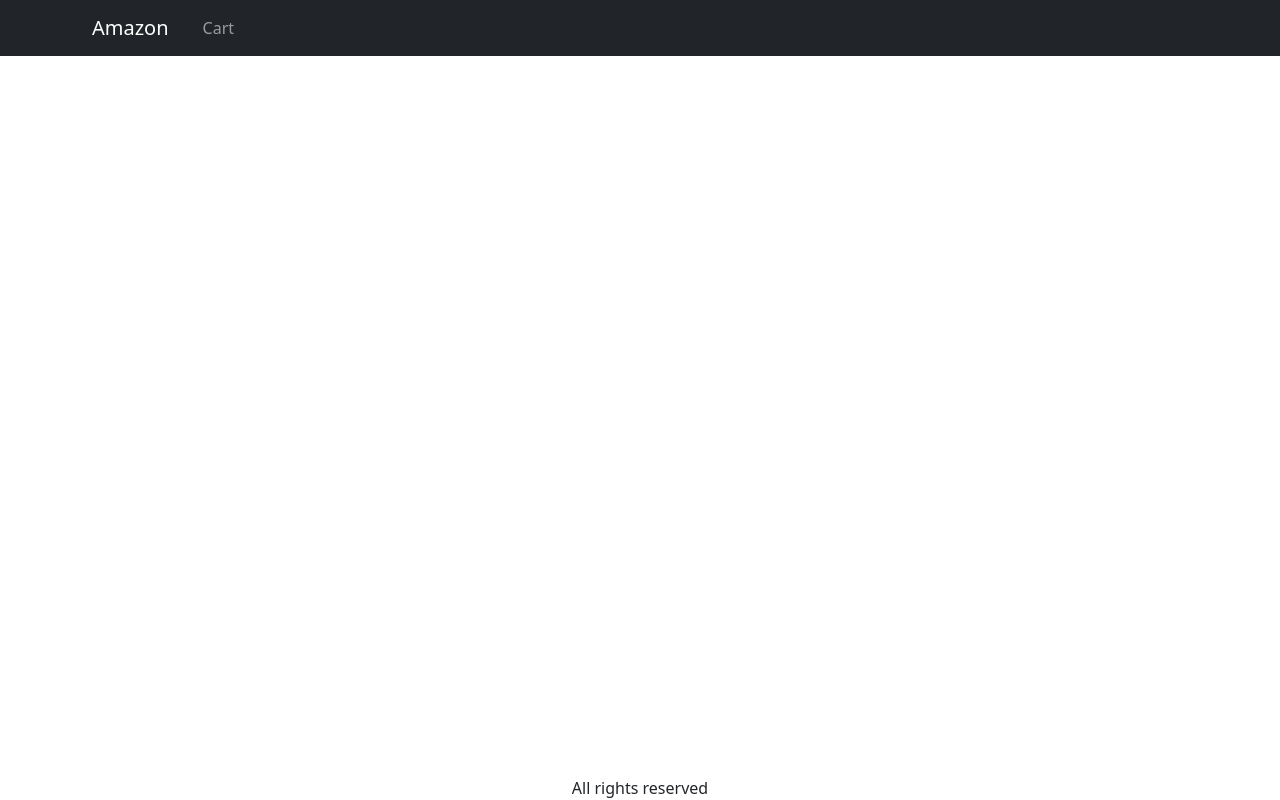
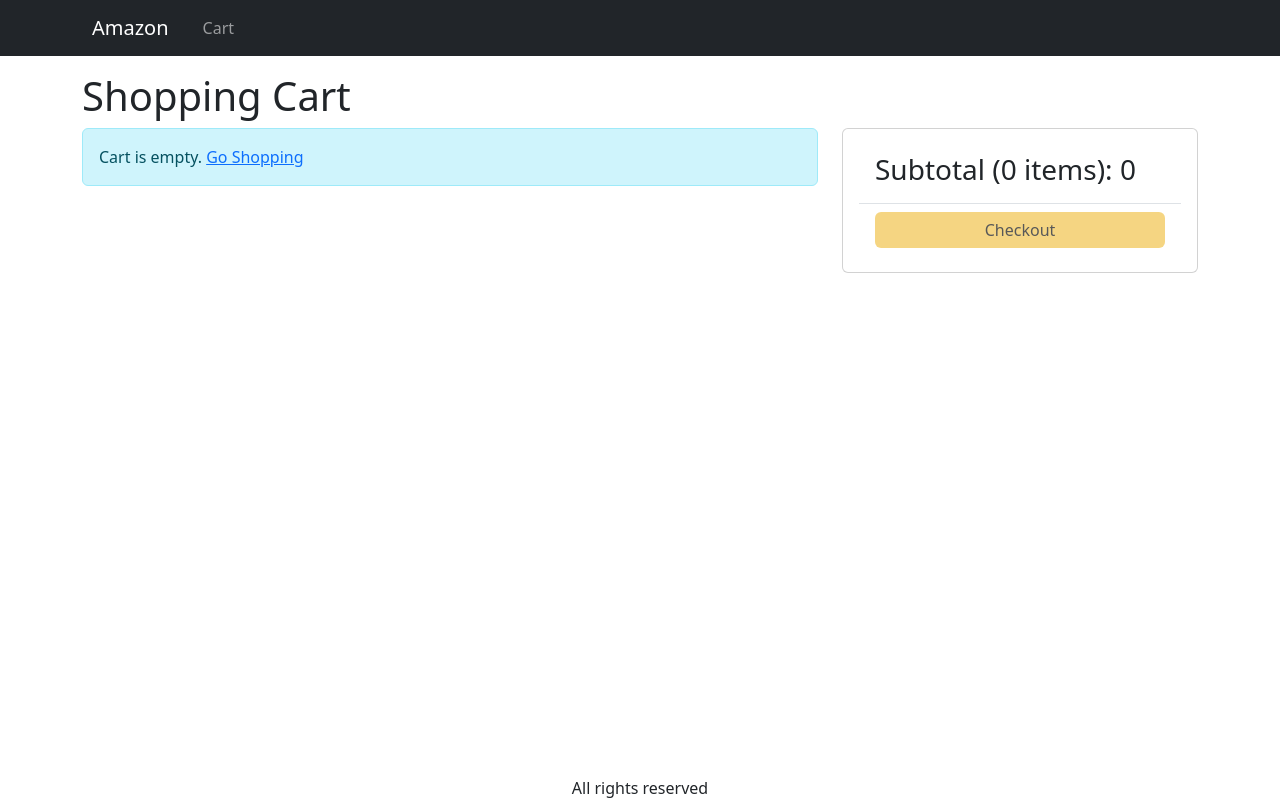
Before and after one commit to prat345/amazon-clone, a React (Create React App) app in the folder frontend/: page /cart in a window 1280 px wide. Built offline with nearby package versions, Linux system fonts and the light colour scheme.

Commit message:
add CartPage

```diff
--- a/frontend/src/App.js
+++ b/frontend/src/App.js
@@ -9,6 +9,7 @@
 import Badge from "react-bootstrap/Badge";
 import { useContext } from "react";
 import { Store } from "./Store.js";
+import CartPage from "./pages/CartPage.jsx";
 
 function App() {
   const { state, dispatch: ctxDispatch } = useContext(Store);
@@ -47,6 +48,7 @@
             <Routes>
               <Route exact path="/" element={<HomePage />} />
               <Route path="/product/:slug" element={<ProductPage />} />
+              <Route path="/cart" element={<CartPage />} />
             </Routes>
           </Container>
         </main>
--- a/frontend/src/components/ProductDetail.jsx
+++ b/frontend/src/components/ProductDetail.jsx
@@ -8,13 +8,15 @@
 import Button from "react-bootstrap/Button";
 import { Store } from "../Store";
 import axios from "axios";
+import { useNavigate } from "react-router-dom";
 
 function ProductDetail(props) {
+  const navigate = useNavigate();
   const { product } = props;
   const { state, dispatch: ctxDispatch } = useContext(Store);
   const { cart } = state;
   const addToCartHandler = async () => {
-    const existItem = cart.cartItems.find((x) => x._id === product._id);
+    const existItem = cart.cartItems.find((x) => x._id === product._id); // return item if in cart or return null
     const quantity = existItem ? existItem.quantity + 1 : 1;
     const { data } = await axios.get(`/api/products/${product._id}`);
     if (data.countInStock < quantity) {
@@ -25,6 +27,7 @@
       type: "CART_ADD_ITEM",
       payload: { ...product, quantity },
     });
+    navigate("/cart");
   };
   return (
     <Row>
--- a/frontend/src/index.css
+++ b/frontend/src/index.css
@@ -40,7 +40,12 @@
 .btn-primary {
   background-color: #f0c040 !important;
   color: black !important;
-  border: 1px solid black !important;
+  border: none !important;
+}
+.btn-primary:hover {
+  background-color: #d7a10b !important;
+  color: black !important;
+  border: none !important;
 }
 .rating > * {
   color: #f0c040;
@@ -48,3 +53,6 @@
 .img-large {
   max-width: 100%;
 }
+.img-thumbnail {
+  height: 80px;
+}
--- /dev/null
+++ b/frontend/src/pages/CartPage.jsx
@@ -0,0 +1,96 @@
+import React, { useContext } from "react";
+import Col from "react-bootstrap/esm/Col";
+import Row from "react-bootstrap/esm/Row";
+import { Helmet } from "react-helmet-async";
+import { Store } from "../Store";
+import MessageBox from "../components/MesssageBox";
+import Button from "react-bootstrap/Button";
+import ListGroup from "react-bootstrap/ListGroup";
+import { Link } from "react-router-dom";
+import Card from "react-bootstrap/Card";
+
+export default function CartPage() {
+  const { state, dispatch: ctxDispatch } = useContext(Store);
+  const {
+    cart: { cartItems },
+  } = state; // get cartItems
+  return (
+    <div>
+      <Helmet>
+        <title>Cart</title>
+      </Helmet>
+      <h1>Shopping Cart</h1>
+      <Row>
+        <Col md={8}>
+          {/* if cart is empty > show msg else show items */}
+          {cartItems.length === 0 ? (
+            <MessageBox>
+              Cart is empty. <Link to="/">Go Shopping</Link>
+            </MessageBox>
+          ) : (
+            <ListGroup>
+              {cartItems.map((item) => (
+                <ListGroup.Item key={item._id}>
+                  <Row className="align-items-center">
+                    <Col md={4}>
+                      <img
+                        src={item.image}
+                        alt={item.name}
+                        className="img-fluid rounded img-thumbnail"
+                      ></img>{" "}
+                      <Link to={`/product/${item.slug}`}>{item.name}</Link>
+                    </Col>
+                    <Col md={3}>
+                      <Button variant="light" disable={item.quantity === 1}>
+                        <i className="fas fa-minus-circle"></i>
+                      </Button>{" "}
+                      <span>{item.quantity}</span>{" "}
+                      <Button
+                        variant="light"
+                        disable={item.quantity === item.countInStock}
+                      >
+                        <i className="fas fa-plus-circle"></i>
+                      </Button>{" "}
+                    </Col>
+                    <Col md={3}>${item.price}</Col>
+                    <Col md={2}>
+                      <Button variant="light">
+                        <i className="fas fa-trash"></i>
+                      </Button>{" "}
+                    </Col>
+                  </Row>
+                </ListGroup.Item>
+              ))}
+            </ListGroup>
+          )}
+        </Col>
+        <Col md={4}>
+          <Card>
+            <Card.Body>
+              <ListGroup variant="flush">
+                <ListGroup.Item>
+                  <h3>
+                    Subtotal ({cartItems.reduce((a, c) => a + c.quantity, 0)}{" "}
+                    items):{" "}
+                    {cartItems.reduce((a, c) => a + c.price * c.quantity, 0)}
+                  </h3>
+                </ListGroup.Item>
+                <ListGroup.Item>
+                  <div className="d-grid">
+                    <Button
+                      type="button"
+                      variant="primary"
+                      disabled={cartItems.length === 0}
+                    >
+                      Checkout
+                    </Button>
+                  </div>
+                </ListGroup.Item>
+              </ListGroup>
+            </Card.Body>
+          </Card>
+        </Col>
+      </Row>
+    </div>
+  );
+}
```
Also changed, not shown: 2 other files (tests, documents, lock files or other folders).
